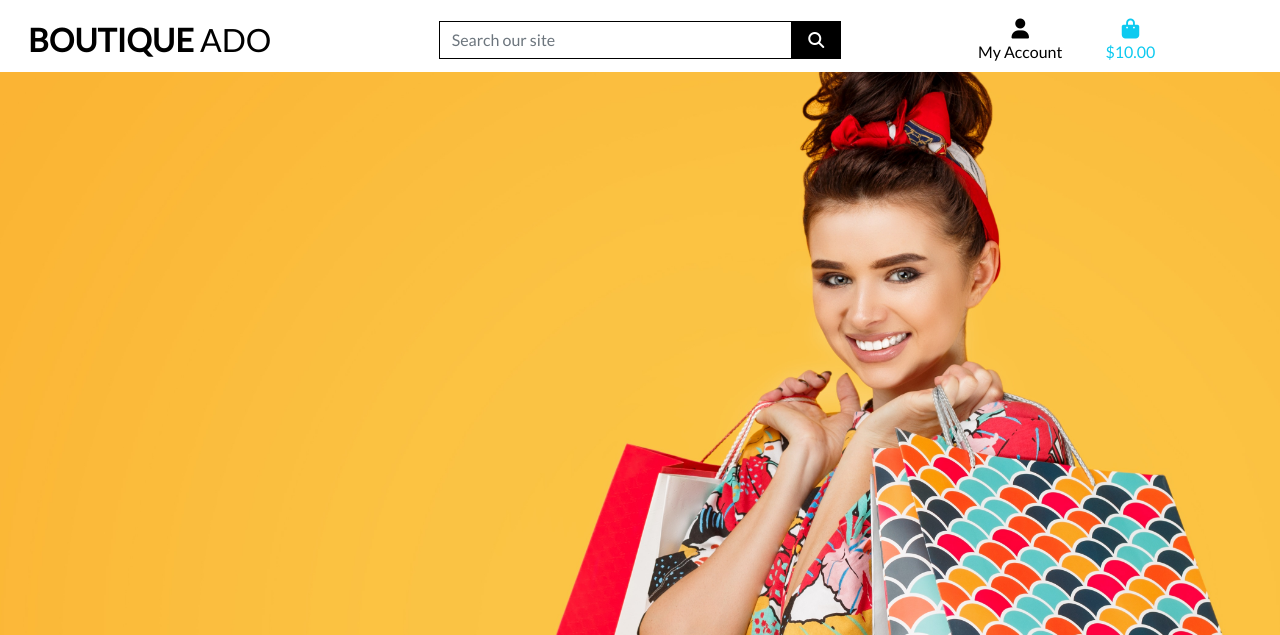
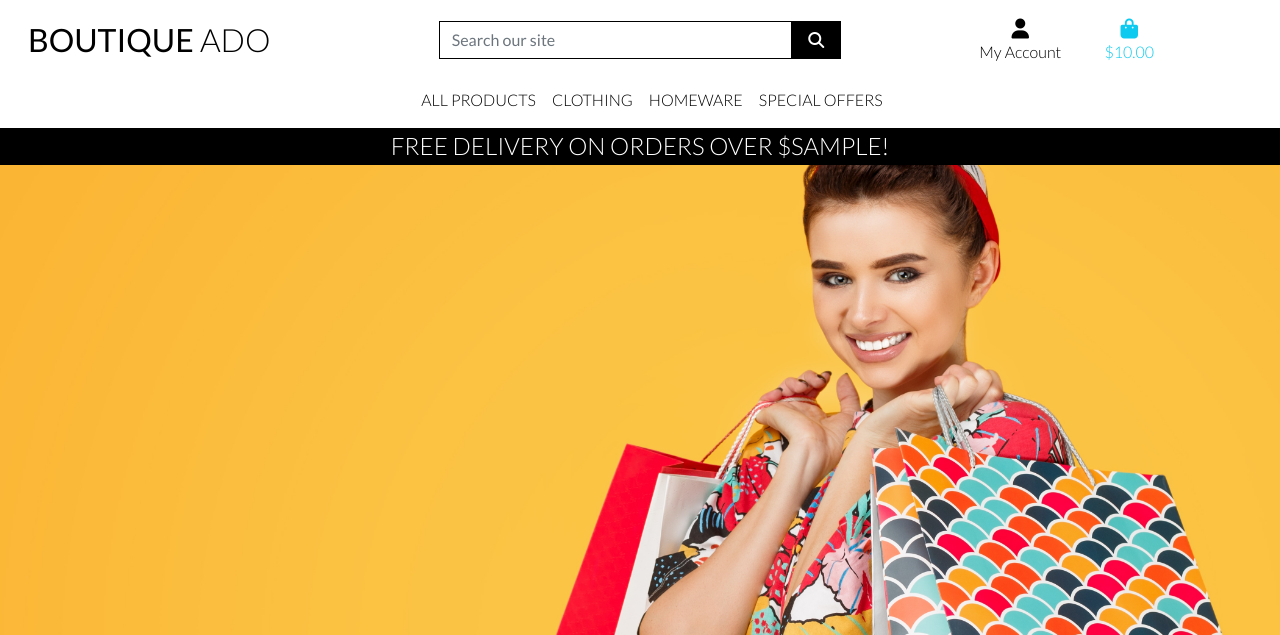
Before and after one commit to allyporwal/boutique_ado, a Django app: template templates/base.html in a window 1280 px wide. Shown: the top 635 px of the page. Run offline with Django 3.2, Linux system fonts and the light colour scheme; the template is opened without the code that fills it: most values are stand-ins (such as "Sample title", 1, 10 or a date in 2020); some libraries are stand-ins or nearby versions.

Commit message:
Add mobile header and main navbar, switch from Bootstrap 5.0 to 4.6

```diff
--- a/static/css/base.css
+++ b/static/css/base.css
@@ -8,6 +8,7 @@ body {
     height: calc(100vh - 164px);
     color: #555;
     font-family: 'Lato';
+    font-weight: 300;
 }
 
 /* from Bulma */
@@ -21,6 +22,7 @@ body {
 
 .logo-font {
     text-transform: uppercase;
+    font-weight: 300;
 }
 
 .main-logo-link {
@@ -56,6 +58,10 @@ body {
     border: 1px solid black !important;
 }
 
+.bg-black {
+    background: #000 !important;
+}
+
 /* -------------------------------- Media Queries */
 
 /* Slightly larger container on xl screens */
--- a/templates/base.html
+++ b/templates/base.html
@@ -15,7 +15,7 @@
 
     {% block corecss %}
         <link rel="preconnect" href="https://fonts.gstatic.com">
-        <link href="https://fonts.googleapis.com/css2?family=Lato&display=swap" rel="stylesheet">
+        <link href="https://fonts.googleapis.com/css2?family=Lato:wght@300;400&display=swap" rel="stylesheet">
         <link href="https://cdn.jsdelivr.net/npm/bootstrap@5.0.0-beta2/dist/css/bootstrap.min.css" rel="stylesheet" integrity="sha384-BmbxuPwQa2lc/FVzBcNJ7UAyJxM6wuqIj61tLrc4wSX0szH/Ev+nYRRuWlolflfl" crossorigin="anonymous">
         <link rel="stylesheet" href="{% static 'css/base.css' %}">
     {% endblock %}
@@ -24,8 +24,10 @@
     {% endblock %}
 
     {% block corejs %}
-        <script src="https://cdn.jsdelivr.net/npm/bootstrap@5.0.0-beta2/dist/js/bootstrap.bundle.min.js" integrity="sha384-b5kHyXgcpbZJO/tY9Ul7kGkf1S0CWuKcCD38l8YkeH8z8QjE0GmW1gYU5S9FOnJ0" crossorigin="anonymous"></script>
         <script src="https://kit.fontawesome.com/829c072320.js" crossorigin="anonymous"></script>
+        <script src="https://code.jquery.com/jquery-3.5.1.slim.min.js" integrity="sha384-DfXdz2htPH0lsSSs5nCTpuj/zy4C+OGpamoFVy38MVBnE+IbbVYUew+OrCXaRkfj" crossorigin="anonymous"></script>
+        <script src="https://cdn.jsdelivr.net/npm/popper.js@1.16.1/dist/umd/popper.min.js" integrity="sha384-9/reFTGAW83EW2RDu2S0VKaIzap3H66lZH81PoYlFhbGU+6BZp6G7niu735Sk7lN" crossorigin="anonymous"></script>
+        <script src="https://cdn.jsdelivr.net/npm/bootstrap@4.6.0/dist/js/bootstrap.min.js" integrity="sha384-+YQ4JLhjyBLPDQt//I+STsc9iw4uQqACwlvpslubQzn4u2UU2UFM80nGisd026JF" crossorigin="anonymous"></script>
     {% endblock %}
 
     {% block extra_js %}
@@ -95,6 +97,20 @@
                 </ul>
             </div>
         </div>
+        <div class="row bg-white">
+            <nav class="navbar navbar-expand-lg navbar-light w-100">
+                <button class="navbar-toggler" type="button" data-toggle="collapse" data-target="#main-nav" aria-controls="main-nav" aria-expanded="false" aria-label="Toggle navigation">
+                    <span class="navbar-toggler-icon"></span>
+                </button>
+                {% include 'includes/mobile-top-header.html' %}
+                {% include 'includes/main-nav.html' %}
+            </nav>
+        </div>
+        <div id="delivery-banner" class="row text-center">
+            <div class="col bg-black text-white">
+                <h4 class="logo-font my-1">Free delivery on orders over ${{ free_shipping_threshold }}!</h4>
+            </div>
+        </div>
     </header>
 
     {% if messages %}
--- /dev/null
+++ b/templates/includes/main-nav.html
@@ -0,0 +1,50 @@
+<div class="collapse navbar-collapse" id="main-nav">
+    <ul class="navbar-nav w-auto mx-auto">
+        <li class="nav-item dropdown">
+            <a class="logo-font font-weight-bold nav-link text-black mr-5" href="#" id="all-products-link" data-toggle="dropdown" aria-haspopup="true" aria-expanded="false">
+                All Products
+            </a>
+            <div class="dropdown-menu border-0" aria-labelledby="all-products-link">
+                <a href="" class="dropdown-item">By Price</a>
+                <a href="" class="dropdown-item ">By Rating</a>
+                <a href="" class="dropdown-item ">By Category</a>
+                <a href="" class="dropdown-item">All Products</a>
+            </div>
+        </li>
+
+        <li class="nav-item dropdown">
+            <a class="logo-font font-weight-bold nav-link text-black mr-5" href="#" id="clothing-link" data-toggle="dropdown" aria-haspopup="true" aria-expanded="false">
+                Clothing
+            </a>
+            <div class="dropdown-menu border-0" aria-labelledby="clothing-link">
+                <a href="" class="dropdown-item">Activewear &amp; Essentials</a>
+                <a href="" class="dropdown-item">Jeans</a>
+                <a href="" class="dropdown-item">Shirts</a>
+                <a href="" class="dropdown-item">All Clothing</a>
+            </div>
+        </li>
+
+        <li class="nav-item dropdown">
+            <a class="logo-font font-weight-bold nav-link text-black mr-5" href="#" id="homeware-link" data-toggle="dropdown" aria-haspopup="true" aria-expanded="false">
+                Homeware
+            </a>
+            <div class="dropdown-menu border-0" aria-labelledby="homeware-link">
+                <a href="" class="dropdown-item">Bed &amp; Bath</a>
+                <a href="" class="dropdown-item">Kitchen &amp; Dining</a>
+                <a href="" class="dropdown-item">All Homeware</a>
+            </div>
+        </li>
+
+        <li class="nav-item dropdown">
+            <a class="logo-font font-weight-bold nav-link text-black" href="#" id="specials-link" data-toggle="dropdown" aria-haspopup="true" aria-expanded="false">
+                Special Offers
+            </a>
+            <div class="dropdown-menu border-0" aria-labelledby="specials-link">
+                <a href="" class="dropdown-item">New Arrivals</a>
+                <a href="" class="dropdown-item">Deals</a>
+                <a href="" class="dropdown-item">Clearance</a>
+                <a href="" class="dropdown-item">All Specials</a>
+            </div>
+        </li>
+    </ul>
+</div>
--- /dev/null
+++ b/templates/includes/mobile-top-header.html
@@ -0,0 +1,56 @@
+<li class="list-inline-item">
+    <a class="text-black nav-link d-block d-lg-none" href="#" id="mobile-search" data-toggle="dropdown" aria-haspopup="true" aria-expanded="false">
+        <div class="text-center">
+            <div><i class="fas fa-search fa-lg"></i></div>
+            <p class="my-0">Search</p>
+        </div>
+    </a>
+    <div class="dropdown-menu border-0 w-100 p-3 rounded-0 my-0" aria-labelledby="mobile-search">
+        <form class="form" method="GET" action="">
+            <div class="input-group w-100">
+                <input class="form-control border border-black rounded-0" type="text" name="q" placeholder="Search our site">
+                <div class="input-group-append">
+                    <button class="form-control form-control btn btn-black border border-black rounded-0" type="submit">
+                        <span class="icon">
+                            <i class="fas fa-search"></i>
+                        </span>
+                    </button>
+                </div>
+            </div>
+        </form>
+    </div>
+</li>
+<li class="list-inline-item dropdown">
+    <a class="text-black nav-link d-block d-lg-none" href="#" id="user-options" data-toggle="dropdown" aria-haspopup="true" aria-expanded="false">
+        <div class="text-center">
+            <div><i class="fas fa-user fa-lg"></i></div>
+            <p class="my-0">My Account</p>
+        </div>
+    </a>
+    <div class="dropdown-menu border-0" aria-labelledby="user-options">
+        {% if request.user.is_authenticated %}
+            {% if request.user.is_superuser %}
+                <a href="{% url 'account_logout' %}" class="dropdown-item">Product Management</a>
+            {% endif %}
+            <a href="" class="dropdown-item">My Profile</a>
+            <a href="{% url 'account_logout' %}" class="dropdown-item">Logout</a>
+        {% else %}
+            <a href="{% url 'account_signup' %}" class="dropdown-item">Register</a>
+            <a href="{% url 'account_login' %}" class="dropdown-item">Login</a>
+        {% endif %}
+    </div>
+</li>
+<li class="list-inline-item">
+    <a class="{% if grand_total %}text-primary font-weight-bold{% else %}text-black{% endif %} nav-link d-block d-lg-none" href="">
+        <div class="text-center">
+            <div><i class="fas fa-shopping-bag fa-lg"></i></div>
+            <p class="my-0">
+                {% if grand_total %}
+                    ${{ grand_total|floatformat:2 }}
+                {% else %}
+                    $0.00
+                {% endif %}
+            </p>
+        </div>
+    </a>
+</li>
```
